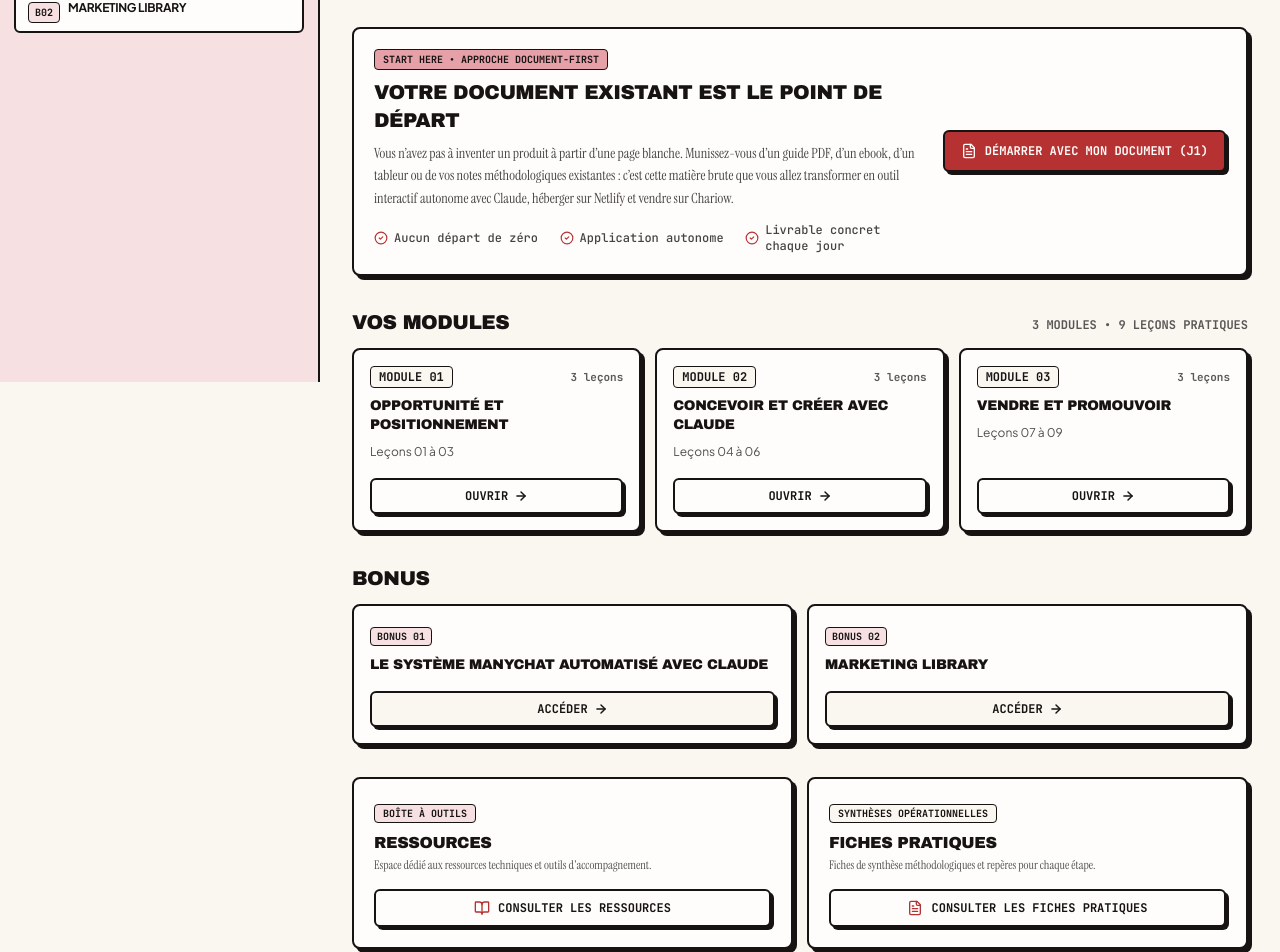
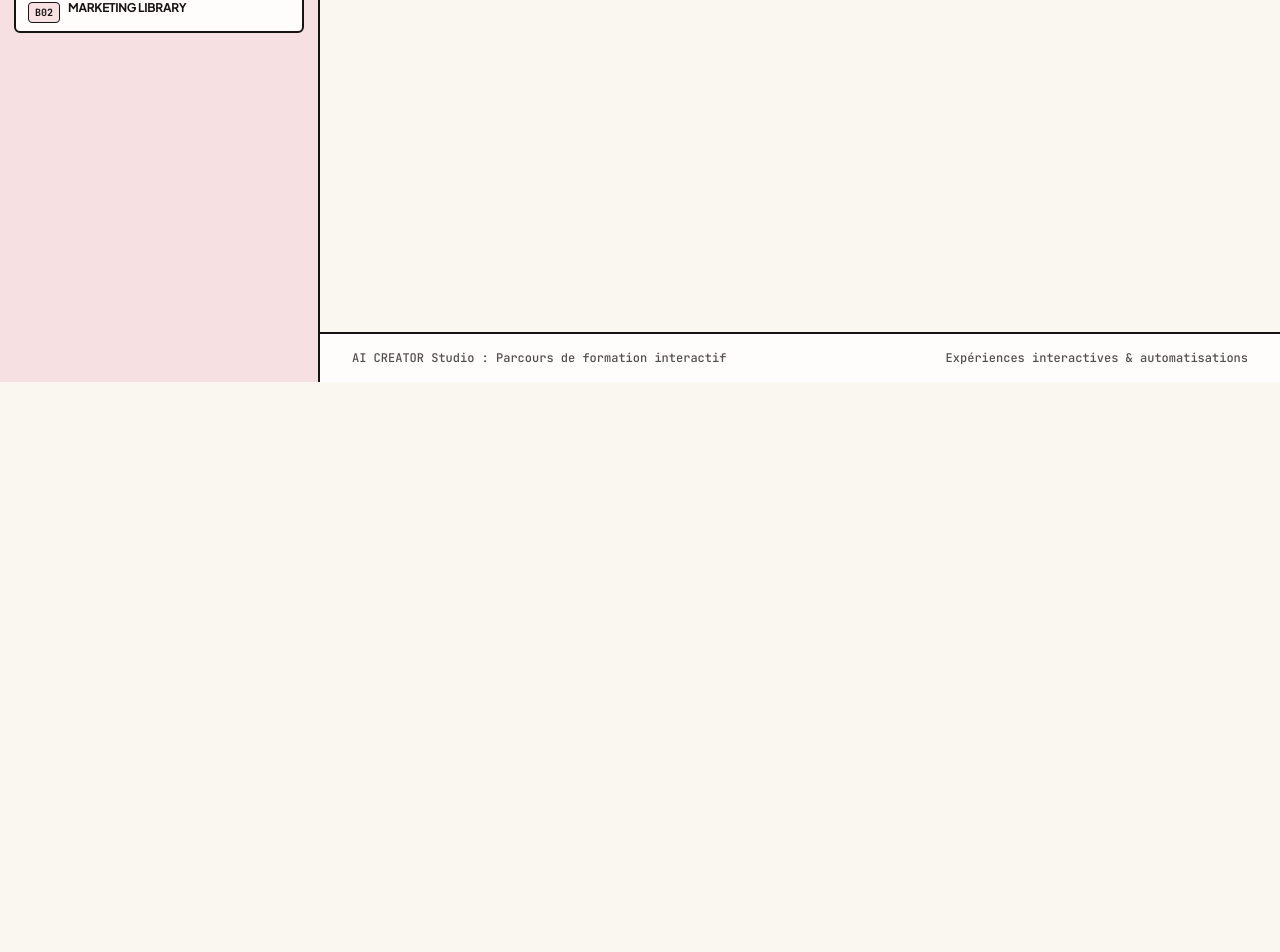
Before and after one commit to Kreesten-hsh/AI_CREATOR_STUDIO, a React (Vite) app: page / in a window 1280 px wide. Shown: the part 418-1370 px from the top of the page. After the commit the page ends 800 px from the top, so only its background shows below. Built offline with nearby package versions, Linux system fonts and the light colour scheme; a web font is replaced by a local one.

Commit message:
feat(home): remove CourseOverview and streamline home page to Hero only
- Removed CourseOverview component and all pedagogical cards below Hero
- Streamlined CourseHomePage to render only CourseHero
- Updated DESIGN.md documentation
- Rebuilt graphify knowledge graph (332 nodes, 888 edges)

```diff
--- a/src/components/home/CourseHomePage.tsx
+++ b/src/components/home/CourseHomePage.tsx
@@ -1,11 +1,9 @@
 import { CourseHero } from './CourseHero';
-import { CourseOverview } from './CourseOverview';
 
 export function CourseHomePage() {
   return (
     <div className="space-y-10">
       <CourseHero />
-      <CourseOverview />
     </div>
   );
 }
--- a/src/components/home/CourseOverview.tsx
+++ /dev/null
@@ -1,197 +0,0 @@
-import { ArrowRight, BookOpen, FileText, CheckCircle2 } from 'lucide-react';
-import { useProgress } from '../../hooks/useProgress';
-import { MAIN_COURSES } from '../../data/navigation/mainCourses';
-import { BONUSES } from '../../data/navigation/bonuses';
-
-export function CourseOverview() {
-  const {
-    navigateToCourse,
-    navigateToBonus,
-    navigateToResources,
-    navigateToPracticalSheets,
-    navigateToDay,
-  } = useProgress();
-
-  return (
-    <div className="space-y-8 select-none">
-      {/* 0. Section : Start Here & Document-First */}
-      <section aria-label="Prérequis et démarrage" className="space-y-3">
-        <div className="brutal-card rounded-brutal-card bg-surface p-5 border-2 border-ink shadow-brutal flex flex-col lg:flex-row lg:items-center justify-between gap-5">
-          <div className="space-y-2 flex-1">
-            <div className="flex flex-wrap items-center gap-2">
-              <span className="font-mono text-[10px] font-bold px-2 py-0.5 bg-dusty-pink text-ink border border-ink rounded-brutal-tag uppercase">
-                START HERE • APPROCHE DOCUMENT-FIRST
-              </span>
-            </div>
-            <h3 className="font-display text-lg sm:text-xl uppercase tracking-tight text-ink">
-              Votre document existant est le point de départ
-            </h3>
-            <p className="font-serif text-sm text-ink/80 leading-relaxed max-w-3xl">
-              Vous n’avez pas à inventer un produit à partir d’une page blanche. Munissez-vous d’un guide PDF, d’un ebook, d’un tableur ou de vos notes méthodologiques existantes : c’est cette matière brute que vous allez transformer en outil interactif autonome avec Claude, héberger sur Netlify et vendre sur Chariow.
-            </p>
-            <div className="grid grid-cols-1 sm:grid-cols-3 gap-2 pt-1 font-mono text-xs">
-              <div className="flex items-center gap-1.5 text-ink/80">
-                <CheckCircle2 className="w-3.5 h-3.5 text-primary-red shrink-0" aria-hidden="true" />
-                <span>Aucun départ de zéro</span>
-              </div>
-              <div className="flex items-center gap-1.5 text-ink/80">
-                <CheckCircle2 className="w-3.5 h-3.5 text-primary-red shrink-0" aria-hidden="true" />
-                <span>Application autonome</span>
-              </div>
-              <div className="flex items-center gap-1.5 text-ink/80">
-                <CheckCircle2 className="w-3.5 h-3.5 text-primary-red shrink-0" aria-hidden="true" />
-                <span>Livrable concret chaque jour</span>
-              </div>
-            </div>
-          </div>
-
-          <div className="shrink-0 flex sm:flex-col gap-2">
-            <button
-              type="button"
-              onClick={() => navigateToDay(1)}
-              className="brutal-btn rounded-brutal-btn bg-primary-red text-surface hover:bg-ink px-4 py-2.5 font-mono text-xs font-bold uppercase inline-flex items-center justify-center gap-2 border-2 border-ink shadow-brutal-xs min-h-[42px] transition-all"
-            >
-              <FileText className="w-4 h-4" aria-hidden="true" />
-              <span>Démarrer avec mon document (J1)</span>
-            </button>
-          </div>
-        </div>
-      </section>
-
-      {/* 1. Section : Les 3 Modules */}
-      <section aria-label="Les 3 modules" className="space-y-3">
-        <div className="flex items-baseline justify-between gap-2">
-          <h3 className="font-display text-xl uppercase tracking-tight text-ink">
-            Vos modules
-          </h3>
-          <span className="font-mono text-xs font-bold text-ink/70 uppercase">
-            3 modules • 9 leçons pratiques
-          </span>
-        </div>
-
-        <div className="grid grid-cols-1 md:grid-cols-3 gap-3.5">
-          {MAIN_COURSES.map((course) => (
-            <div
-              key={course.id}
-              className="brutal-card rounded-brutal-card p-4 bg-surface border-2 border-ink shadow-brutal-xs flex flex-col justify-between gap-4"
-            >
-              <div className="space-y-2">
-                <div className="flex items-center justify-between gap-2">
-                  <span className="font-mono text-xs font-bold px-2 py-0.5 bg-cream border border-ink rounded-brutal-tag shrink-0">
-                    MODULE {course.orderNumber}
-                  </span>
-                  <span className="font-mono text-[11px] font-bold text-ink/70">
-                    {course.lessonCount} leçons
-                  </span>
-                </div>
-                <h4 className="font-display text-sm uppercase tracking-tight text-ink leading-snug">
-                  {course.title}
-                </h4>
-                <p className="text-xs text-ink/75 leading-relaxed">
-                  {course.subtitle}
-                </p>
-              </div>
-
-              <button
-                type="button"
-                onClick={() => navigateToCourse(course.id, course.dayRange?.[0] ?? 1)}
-                className="brutal-btn rounded-brutal-btn bg-surface hover:bg-pale-pink text-ink px-3 py-2 font-mono text-xs font-bold uppercase inline-flex items-center justify-center gap-1.5 border border-ink w-full min-h-[36px]"
-              >
-                <span>Ouvrir</span>
-                <ArrowRight className="w-3.5 h-3.5 stroke-[2.5]" aria-hidden="true" />
-              </button>
-            </div>
-          ))}
-        </div>
-      </section>
-
-      {/* 2. Section : Les 2 Bonus */}
-      <section aria-label="Bonus" className="space-y-3">
-        <h3 className="font-display text-xl uppercase tracking-tight text-ink">
-          Bonus
-        </h3>
-
-        <div className="grid grid-cols-1 sm:grid-cols-2 gap-3.5">
-          {BONUSES.map((bonus) => (
-            <div
-              key={bonus.id}
-              className="brutal-card rounded-brutal-card bg-surface p-4 border-2 border-ink shadow-brutal-xs flex flex-col justify-between gap-3"
-            >
-              <div className="space-y-1.5">
-                <span className="font-mono text-[10px] font-bold px-1.5 py-0.5 bg-pale-pink border border-ink rounded-brutal-tag text-ink uppercase">
-                  {bonus.orderNumber}
-                </span>
-                <h4 className="font-display text-sm uppercase tracking-tight text-ink leading-tight pt-1">
-                  {bonus.title}
-                </h4>
-                <p className="text-xs text-ink/75 leading-relaxed">
-                  {bonus.subtitle}
-                </p>
-              </div>
-
-              <button
-                type="button"
-                onClick={() => navigateToBonus(bonus.id)}
-                className="brutal-btn rounded-brutal-btn bg-cream hover:bg-pale-pink text-ink px-3 py-2 font-mono text-xs font-bold uppercase inline-flex items-center justify-center gap-1.5 border border-ink w-full min-h-[36px]"
-              >
-                <span>Accéder</span>
-                <ArrowRight className="w-3.5 h-3.5 stroke-[2.5]" aria-hidden="true" />
-              </button>
-            </div>
-          ))}
-        </div>
-      </section>
-
-      {/* 3. Section : Ressources & Fiches pratiques */}
-      <section aria-label="Ressources et fiches pratiques">
-        <div className="grid grid-cols-1 md:grid-cols-2 gap-3.5">
-          <div className="brutal-card rounded-brutal-card bg-surface p-5 border-2 border-ink shadow-brutal-xs flex flex-col justify-between gap-4">
-            <div>
-              <span className="font-mono text-[10px] font-bold px-2 py-0.5 bg-pale-pink border border-ink rounded-brutal-tag uppercase">
-                BOÎTE À OUTILS
-              </span>
-              <h4 className="font-display text-base uppercase tracking-tight text-ink mt-2">
-                Ressources
-              </h4>
-              <p className="font-serif text-xs text-ink/75 mt-0.5">
-                Espace dédié aux ressources techniques et outils d&apos;accompagnement.
-              </p>
-            </div>
-
-            <button
-              type="button"
-              onClick={navigateToResources}
-              className="brutal-btn rounded-brutal-btn bg-surface hover:bg-pale-pink text-ink px-4 py-2 font-mono text-xs font-bold uppercase inline-flex items-center justify-center gap-2 border border-ink shrink-0 min-h-[38px]"
-            >
-              <BookOpen className="w-4 h-4 text-primary-red" aria-hidden="true" />
-              <span>Consulter les ressources</span>
-            </button>
-          </div>
-
-          <div className="brutal-card rounded-brutal-card bg-surface p-5 border-2 border-ink shadow-brutal-xs flex flex-col justify-between gap-4">
-            <div>
-              <span className="font-mono text-[10px] font-bold px-2 py-0.5 bg-cream border border-ink rounded-brutal-tag uppercase">
-                SYNTHÈSES OPÉRATIONNELLES
-              </span>
-              <h4 className="font-display text-base uppercase tracking-tight text-ink mt-2">
-                Fiches pratiques
-              </h4>
-              <p className="font-serif text-xs text-ink/75 mt-0.5">
-                Fiches de synthèse méthodologiques et repères pour chaque étape.
-              </p>
-            </div>
-
-            <button
-              type="button"
-              onClick={navigateToPracticalSheets}
-              className="brutal-btn rounded-brutal-btn bg-surface hover:bg-pale-pink text-ink px-4 py-2 font-mono text-xs font-bold uppercase inline-flex items-center justify-center gap-2 border border-ink shrink-0 min-h-[38px]"
-            >
-              <FileText className="w-4 h-4 text-primary-red" aria-hidden="true" />
-              <span>Consulter les fiches pratiques</span>
-            </button>
-          </div>
-        </div>
-      </section>
-    </div>
-  );
-}
```
Also changed, not shown: 2 other files (tests, documents, lock files or other folders).
